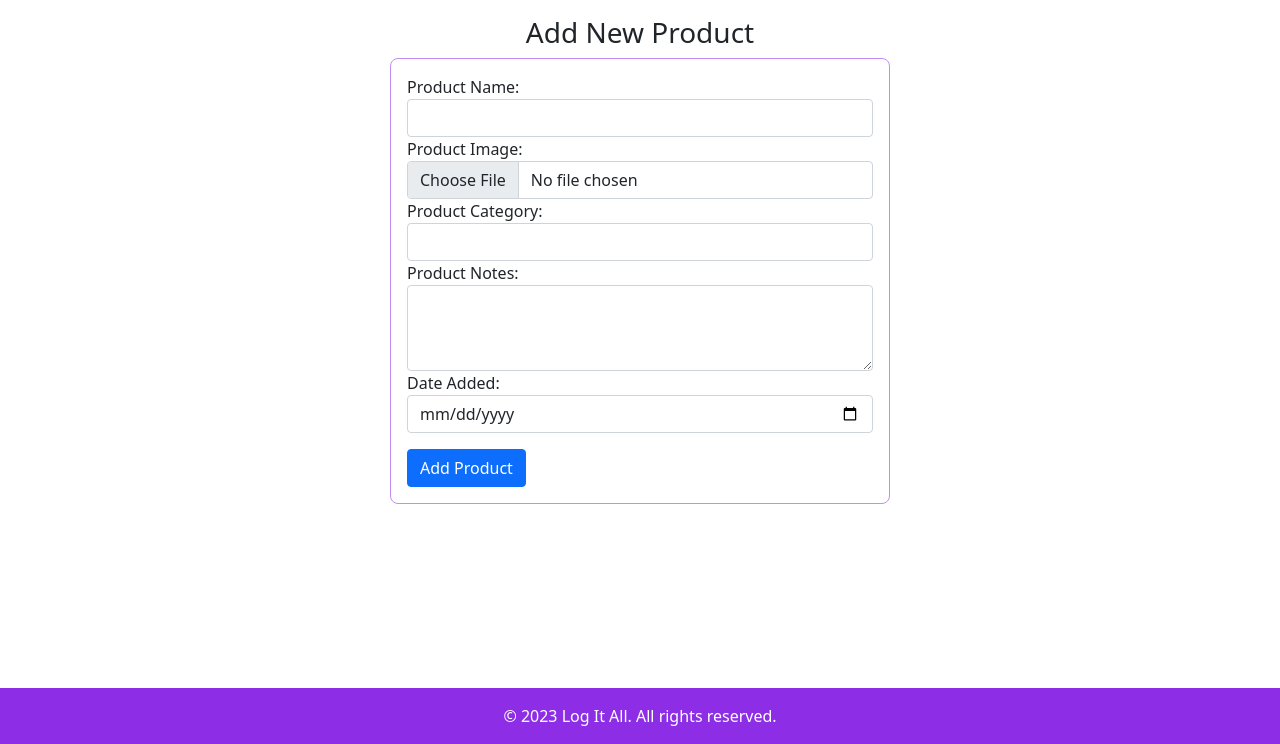
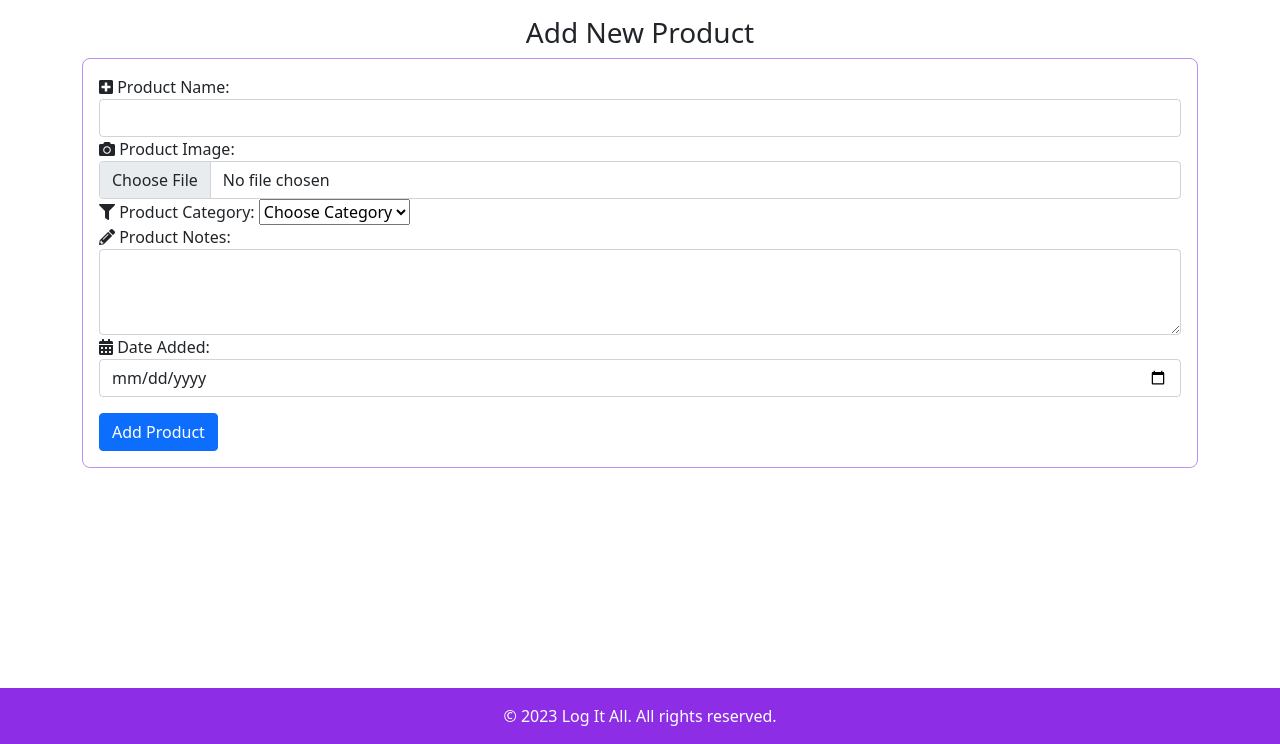
Before and after one commit to JusJae/ms3_logapp, a Flask app: page /add_product in a window 1280 px wide. Shown: the part 56-800 px from the top of the page. Run offline with Flask 3, Linux system fonts and the light colour scheme; data that the repository does not hold is empty; some libraries are stand-ins or nearby versions.

Commit message:
feat: add icons and validation to add_product form

```diff
--- a/templates/add_product.html
+++ b/templates/add_product.html
@@ -2,13 +2,15 @@
 <h3 class="mt-3 text-center">Add New Product</h3>
 <div class="container">
 	<form
-		style="max-width: 500px; margin: 0 auto"
 		id="addProductForm"
 		action="{{ url_for('add_product')}}"
 		method="POST"
 		enctype="multipart/form-data"
 		class="product-form">
 		<div class="form-group">
+			<i
+				class="fa fa-plus-square"
+				aria-hidden="true"></i>
 			<label for="product_name">Product Name:</label>
 			<input
 				type="text"
@@ -17,6 +19,9 @@
 				name="product_name" />
 		</div>
 		<div>
+			<i
+				class="fa fa-camera"
+				aria-hidden="true"></i>
 			<label for="image_url">Product Image:</label>
 			<input
 				type="file"
@@ -25,23 +30,45 @@
 				name="image_url" />
 		</div>
 		<div>
+			<i
+				class="fa fa-filter"
+				aria-hidden="true"></i>
 			<label for="product_category">Product Category:</label>
-			<input
-				type="text"
-				class="form-control"
+			<select
 				id="product_category"
-				name="product_category" />
+				name="product_category"
+				class="validate"
+				required>
+				<option
+					value=""
+					disabled
+					selected>
+					Choose Category
+				</option>
+				{% for product_category in product_categories %}
+				<option value="{{ product_category.product_category_name }}">
+					{{ product_category.product_category_name }}
+				</option>
+				{% endfor %}
+			</select>
 		</div>
 		<div>
+			<i
+				class="fas fa-pencil-alt"
+				aria-hidden="true"></i>
 			<label for="product_notes">Product Notes:</label>
 			<textarea
 				type="text"
 				class="form-control"
 				id="product_notes"
 				name="product_notes"
-				rows="3"></textarea>
+				rows="3">
+			</textarea>
 		</div>
 		<div>
+			<i
+				class="fa fa-calendar-alt"
+				aria-hidden="true"></i>
 			<label for="date_added">Date Added:</label>
 			<input
 				type="date"
@@ -49,7 +76,6 @@
 				id="date_added"
 				name="date_added" />
 		</div>
-		<!-- Add other input fields as needed -->
 		<button
 			type="submit"
 			class="btn btn-primary mt-3">
```
